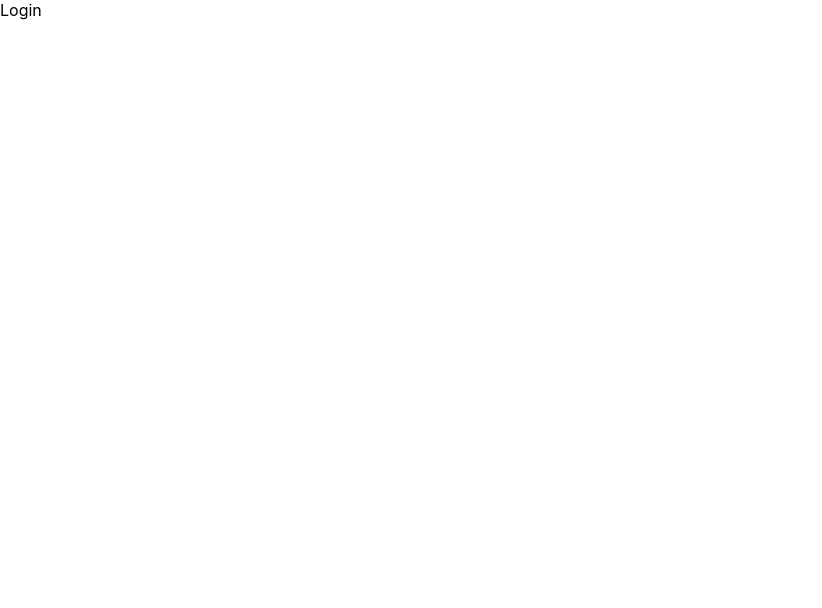
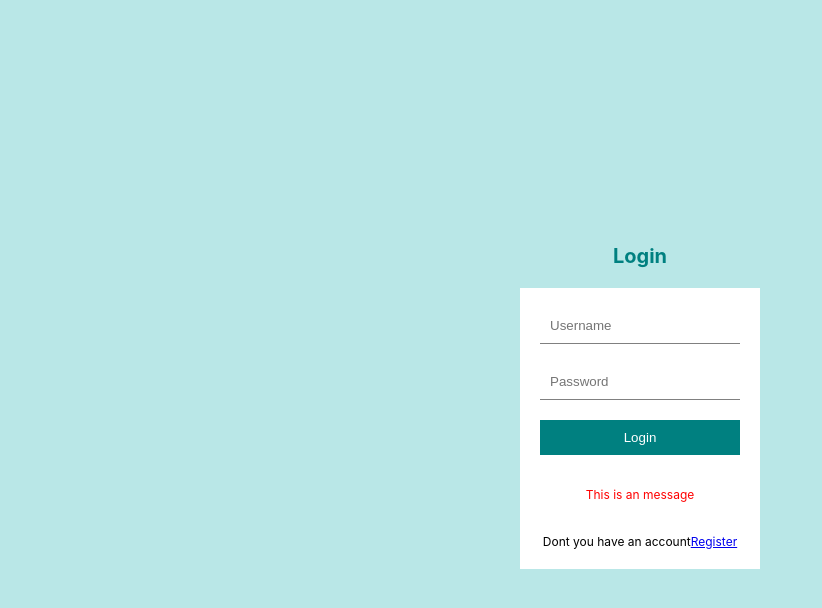
Before and after one commit to Prajwal971/Full-Stack-Blog-App, a React (Create React App) app in the folder client/: page /login in a window 1280 px wide. Shown: the top 608 px of the page, without its empty margins (0-822 px from the left). Built offline with nearby package versions, Linux system fonts and the light colour scheme.

Commit message:
Login styling,linking and design added

```diff
--- a/client/package.json
+++ b/client/package.json
@@ -10,6 +10,7 @@
     "react-dom": "^18.2.0",
     "react-router-dom": "^6.4.1",
     "react-scripts": "5.0.1",
+    "sass": "^1.55.0",
     "web-vitals": "^2.1.4"
   },
   "scripts": {
--- a/client/src/App.js
+++ b/client/src/App.js
@@ -1,7 +1,6 @@
 import {
   createBrowserRouter,
   RouterProvider,
-  Route,
   Outlet
 } from 'react-router-dom'
 
@@ -12,6 +11,8 @@
 import Write from './pages/Write'
 import Navbar from './components/Navbar'
 import Footer from './components/Footer'
+
+import "./style.scss"
 
 const Layout = () => {
   return (
@@ -33,7 +34,7 @@
         element: <Home />
       },
       {
-        path: "/Single",
+        path: "/post/:id",
         element: <div><Single /></div>
       },
       {
@@ -62,8 +63,10 @@
 
 function App() {
   return (
-    <div className="App">
-      <RouterProvider router={router} />
+    <div className="app">
+      <div className='container'>
+        <RouterProvider router={router} />
+      </div>
     </div>
   );
 }
--- a/client/src/pages/Login.jsx
+++ b/client/src/pages/Login.jsx
@@ -1,8 +1,18 @@
 import React from 'react'
+import { Link } from 'react-router-dom'
 
 const Login = () => {
   return (
-    <div>Login</div>
+    <div className="auth">
+      <h1>Login</h1>
+      <form>
+        <input type="text" placeholder="Username" />
+        <input type="password" placeholder="Password" />
+        <button>Login</button>
+        <p>This is an message</p>
+        <span>Dont you have an account<Link to="/register">Register</Link></span>
+      </form>
+    </div>
   )
 }
 
--- /dev/null
+++ b/client/src/style.scss
@@ -0,0 +1,55 @@
+$lightGreen : #b9e7e7;
+
+.app {
+    .container {
+        //Login & Register
+        .auth {
+            display: flex;
+            align-items: center;
+            justify-content: center;
+            flex-direction: column;
+            height: 100vh;
+            background-color: $lightGreen;
+
+            h1{
+                font-size: 20px;
+                color:teal;
+                margin-bottom: 20px;
+            }
+
+            form{
+                display: flex;
+                flex-direction: column;
+                padding: 20px;
+                background-color: white;
+                width: 200px;
+                gap: 20px;
+
+                input{
+                    padding: 10px;
+                    border: none;
+                    border-bottom: 1px solid gray;
+                }
+
+                button{
+                    padding: 10px;
+                    border:none;
+                    background-color: teal;
+                    color: white;
+                    cursor: pointer;
+                }
+
+                p{
+                    font-size: 12px;
+                    color: red;
+                    text-align: center;
+                }
+
+                span{
+                    font-size: 12px;
+                    text-align: center;
+                }
+            }
+        }
+    }
+}
```
Also changed, not shown: 1 other file (tests, documents, lock files or other folders).
